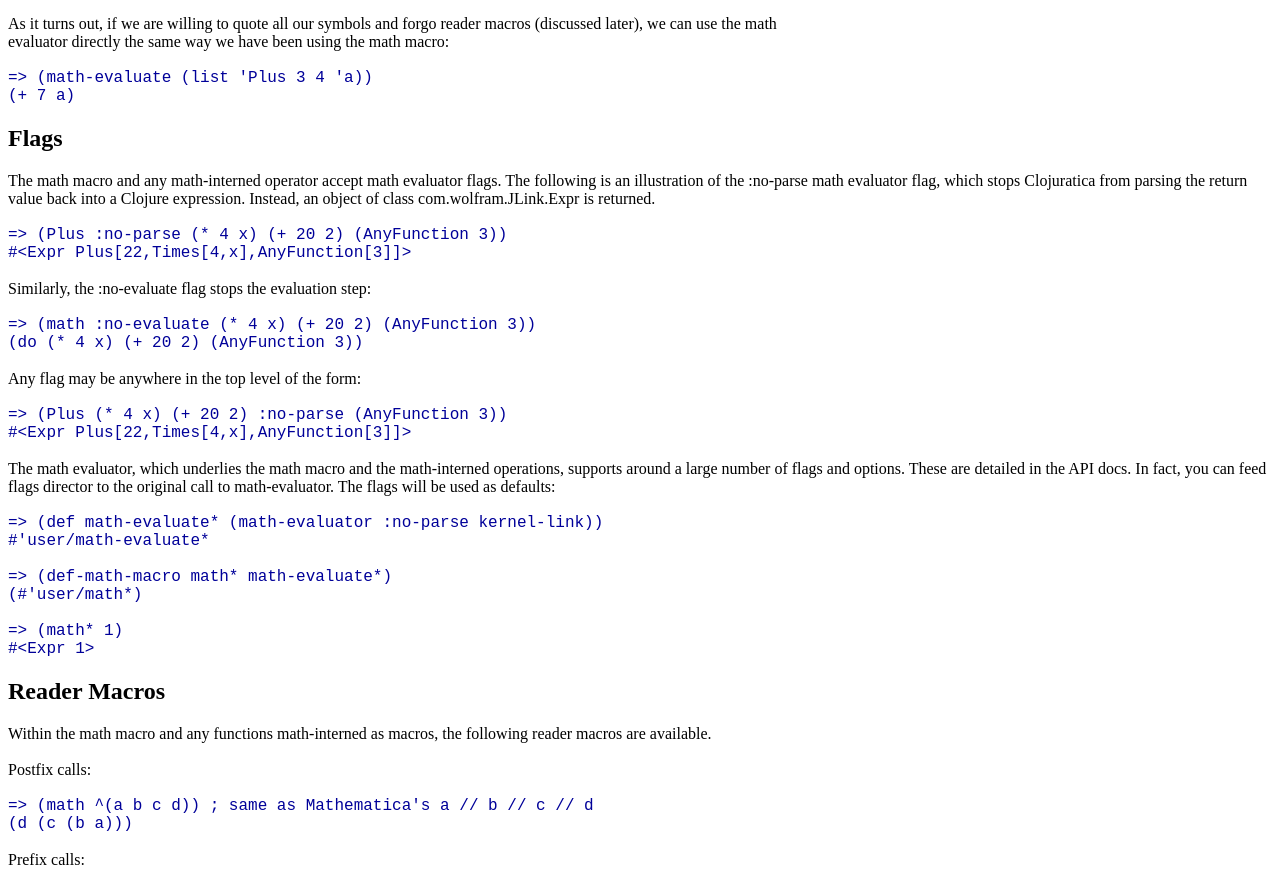
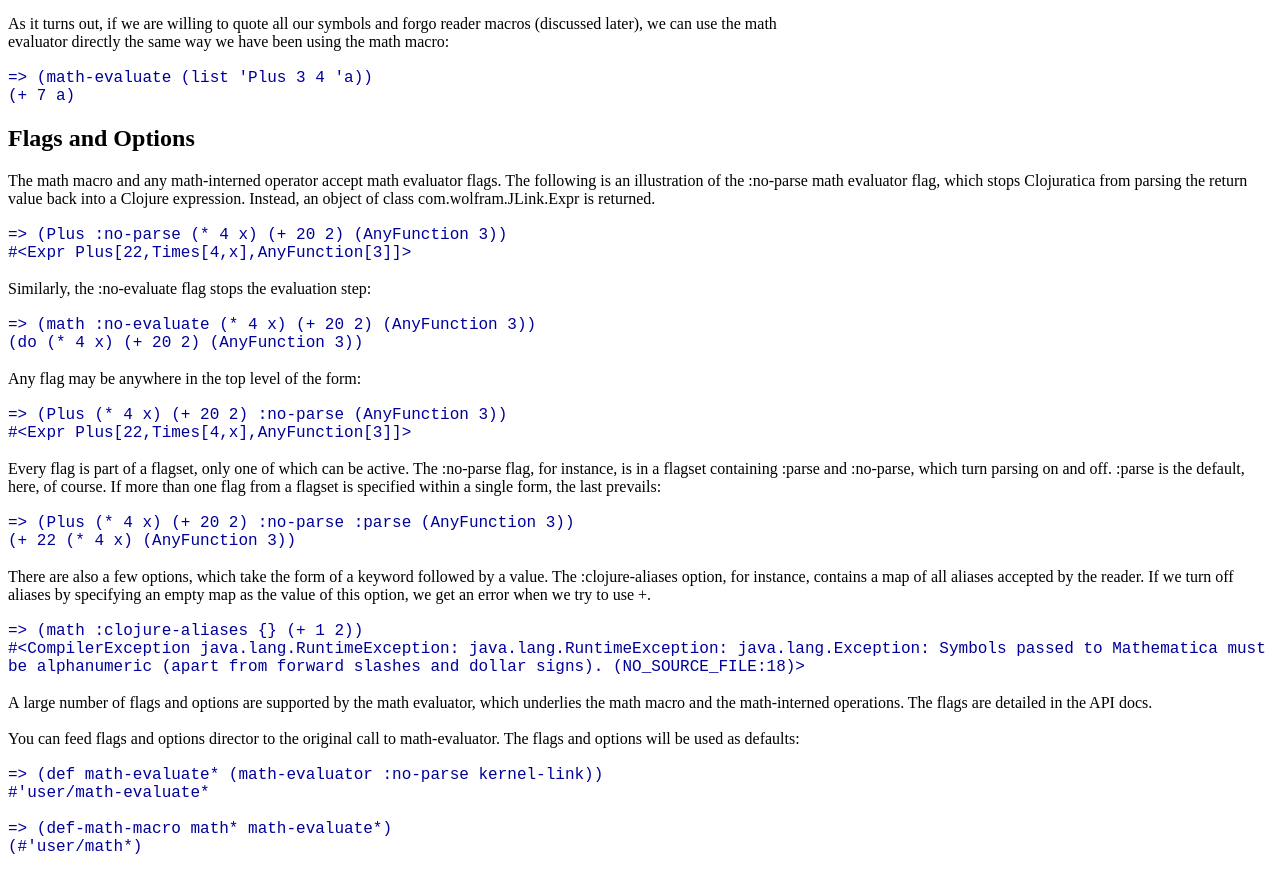
Before and after one commit to gasc/Clojuratica, a plain HTML site: page doc/tutorial.html in a window 1280 px wide. Shown: the part 2567-3438 px from the top of the page. Drawn offline with Linux system fonts and the light colour scheme; files whose address does not match are found by name.

Commit message:
Added :N flag for faster parsing of homogenenous numeric vectors.

```diff
--- a/doc/tutorial.html
+++ b/doc/tutorial.html
@@ -214,7 +214,7 @@ evaluator directly the same way we have been using the math macro:<br>
 <span class="clojure">=&gt; (math-evaluate (list 'Plus 3 4 'a))</span><br
  class="clojure">
 <span class="clojure">(+ 7 a)</span><br>
-<h2><a class="mozTocH2" name="mozTocId121698"></a>Flags</h2>
+<h2><a class="mozTocH2" name="mozTocId121698"></a>Flags and Options</h2>
 The math macro and any math-interned operator accept math evaluator
 flags. The following is an illustration of the :no-parse math evaluator
 flag, which stops Clojuratica from parsing the return value back into a
@@ -237,10 +237,37 @@ Any flag may be anywhere in the top level of the form:<br>
 (AnyFunction 3))</span><br class="clojure">
 <span class="clojure">#&lt;Expr Plus[22,Times[4,x],AnyFunction[3]]&gt;</span><br>
 <br>
-The math evaluator, which underlies the math macro and the
-math-interned operations, supports around a large number of flags and
-options. These are detailed in the API docs. In fact, you can feed
-flags director to the original call to math-evaluator. The flags will
+Every flag is part of a flagset, only one of which can be active. The
+:no-parse flag, for instance, is in a flagset containing :parse and
+:no-parse, which turn parsing on and off. :parse is the default, here,
+of course. If more than one flag from a flagset is specified within a
+single form, the last prevails:<br>
+<br>
+<span class="clojure">=&gt; (Plus (* 4 x) (+ 20 2) :no-parse :parse
+(AnyFunction 3))</span><br class="clojure">
+<span class="clojure">(+ 22 (* 4 x) (AnyFunction 3))</span><br>
+<br>
+There are also a few options, which take the form of a keyword followed
+by a value. The :clojure-aliases option, for instance, contains a map
+of all aliases accepted by the reader. If we turn off aliases by
+specifying an empty map as the value of this option, we get an error
+when we try to use +.<br>
+<br>
+<span class="clojure">=&gt; (math :clojure-aliases {} (+ 1 2))</span><br
+ class="clojure">
+<span class="clojure">#&lt;CompilerException
+java.lang.RuntimeException: java.lang.RuntimeException:
+java.lang.Exception: Symbols passed to Mathematica must be alphanumeric
+(apart from forward slashes and dollar signs). (NO_SOURCE_FILE:18)&gt;</span><br>
+<br>
+A&nbsp;large number of flags and
+options are supported by the math evaluator, which underlies the math
+macro and the
+math-interned operations. The flags are detailed in the API docs. <br>
+<br>
+You can feed
+flags and options director to the original call to math-evaluator. The
+flags and options will
 be used as defaults:<br>
 <br>
 <span class="clojure">=&gt; (def math-evaluate* (math-evaluator
```
Also changed, not shown: doc/intro.html (+2 -1 lines), 3 other files.
